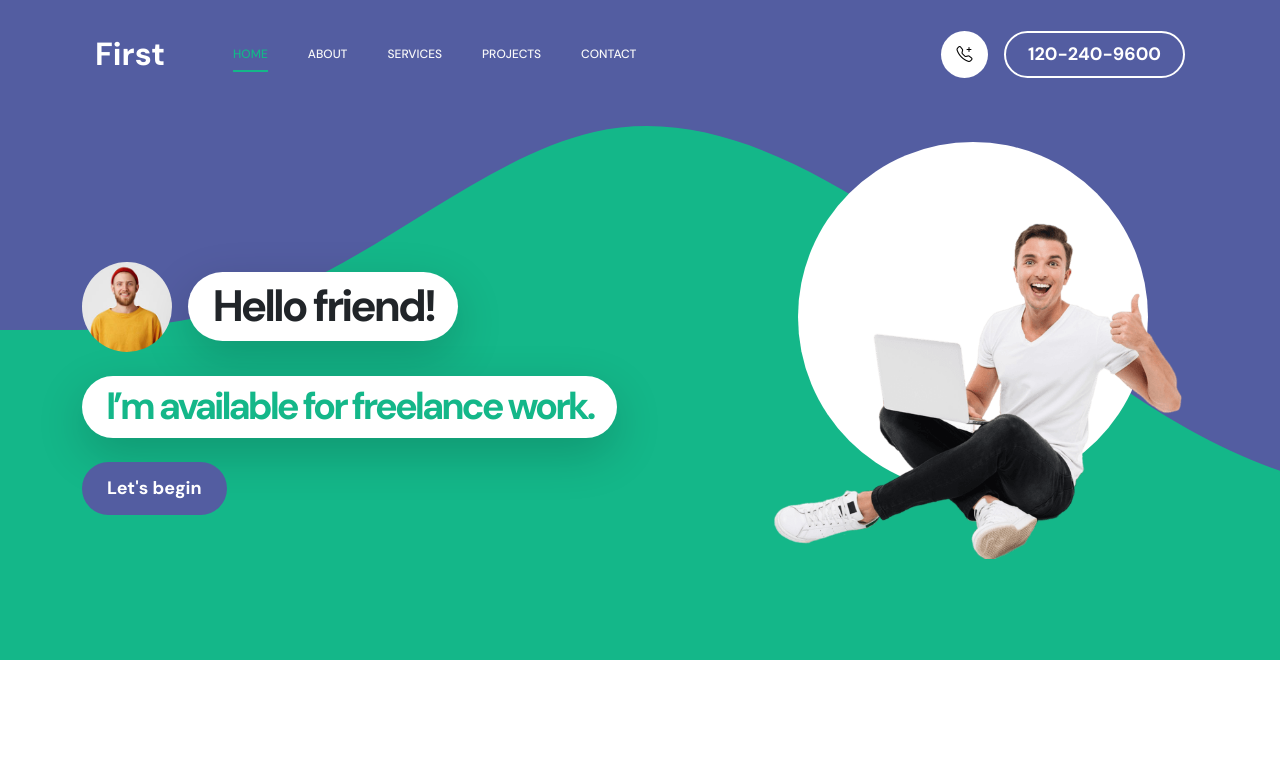
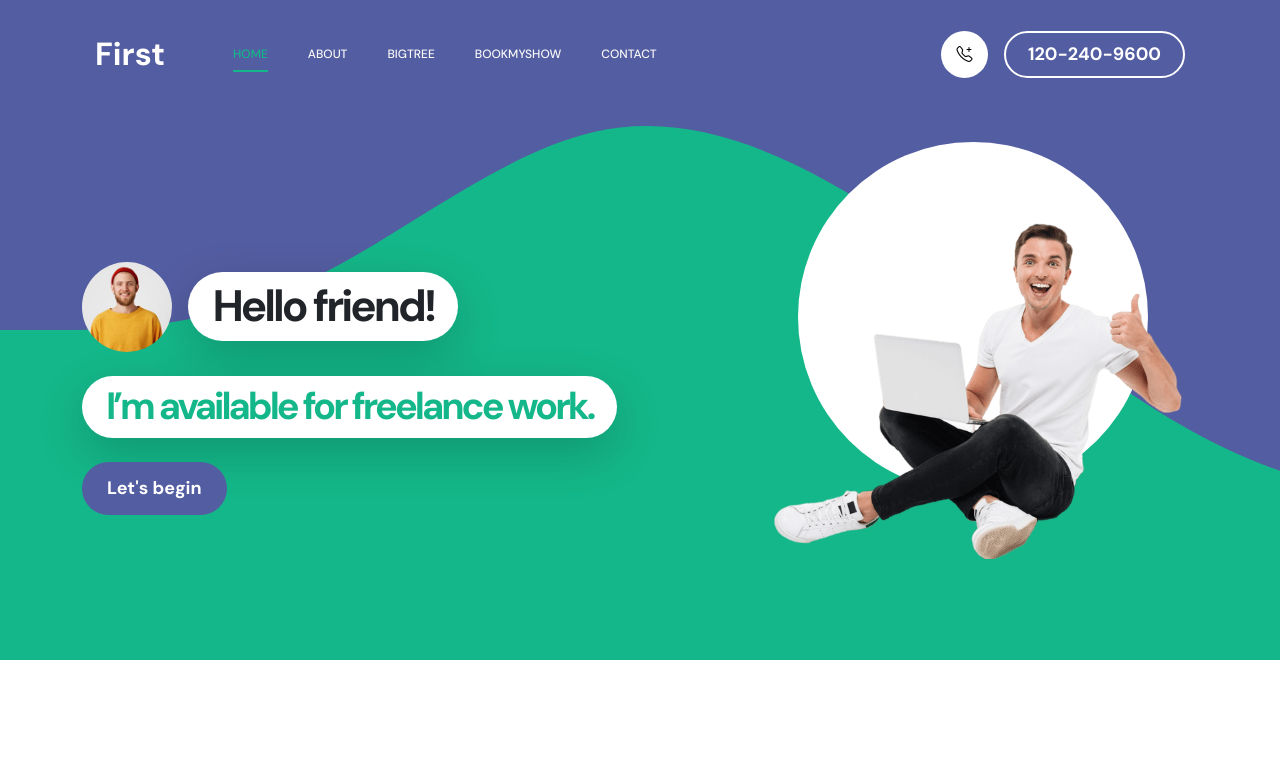
Before and after one commit to JagdishNare/portfolio, a plain HTML site: page index.html in a window 1280 px wide. Shown: the top 777 px of the page. Drawn offline with Linux system fonts and the light colour scheme.

Commit message:
initial files for portfolio

```diff
--- a/index.html
+++ b/index.html
@@ -68,11 +68,11 @@ https://templatemo.com/tm-578-first-portfolio
                         </li>
 
                         <li class="nav-item">
-                            <a class="nav-link click-scroll" href="#section_3">Services</a>
+                            <a class="nav-link click-scroll" href="#section_3">Bigtree</a>
                         </li>
 
                         <li class="nav-item">
-                            <a class="nav-link click-scroll" href="#section_4">Projects</a>
+                            <a class="nav-link click-scroll" href="#section_4">Bookmyshow</a>
                         </li>
 
                         <li class="nav-item">
```
